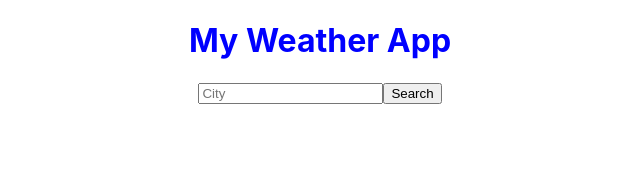
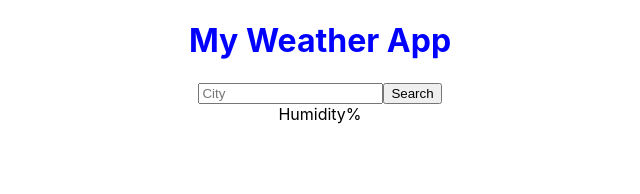
Before and after one commit to SarahAlAshwal/Granular, a React (Create React App) app: page / in a window 1280 px wide. Shown: the top 194 px of the page, without its empty margins (320-960 px from the left). Built offline with nearby package versions, Linux system fonts and the light colour scheme.

Commit message:
add the result card

```diff
--- a/src/SearhPage/ResultCard.tsx
+++ b/src/SearhPage/ResultCard.tsx
@@ -0,0 +1,30 @@
+import { Temperature } from './SearchInput';
+interface Props {
+  tempArray: Temperature[]
+  humidity: number | undefined
+}
+
+function ResultCard(props: Props) {
+  const temperature = props.tempArray.map((temp: Temperature, index) => {
+    return (
+      <div key={index}>
+      <label>{Object.keys(temp)[0]}</label>
+      <span>{Object.values(temp)[0]}</span>
+      <span>&#8451;</span>
+    </div>
+    )
+  }
+  )
+  return (
+    <div>
+      {temperature}
+      <div>
+      <label>Humidity</label>
+      <span>{props.humidity}</span>
+      <span>%</span>
+      </div>
+    </div>
+  );
+}
+
+export default ResultCard;
--- a/src/SearhPage/SearchInput.tsx
+++ b/src/SearhPage/SearchInput.tsx
@@ -1,21 +1,47 @@
 import './SearchInput';
 import { useState } from 'react';
 import axios from 'axios';
+import ResultCard from './ResultCard';
+
+export interface Temperature {
+  [name: string]: number
+}
+
 
 function SearchInput() {
   const [city, setCity] = useState('');
+  const [tempResult, setTempResult] = useState<Temperature[]>([]);
+  const [humidity, setHumididty] = useState<number>();
+  let temp :Temperature[] = []
   const key = 'bbd1b0329b9ffdfe98ba1d24b01caa49';
 
   const handleChange = (event: React.ChangeEvent<HTMLInputElement>) => setCity(event.target.value);
   const submit = () => {
     axios.get(`https://api.openweathermap.org/data/2.5/weather?q=${city}&appid=${key}&units=metric`)
-    .then(res => console.log(res.data.main));
-  }
+    .then(res => {
+      temp =[
+        {
+          'Current Temperature': res.data.main.temp
+        },
+        {
+          'Minimum Temperature': res.data.main.temp_min
+        },
+        {
+          'Maximum Temperature': res.data.main.temp_max
+        }
+      ];
+      setTempResult(temp);
+      setHumididty(res.data.main.humidity);
+    }
+    )
+    .catch(error => console.log(error))
+  };
 
   return (
     <>
     <input className='search-input' placeholder='City' onChange={handleChange}></input>
     <button onClick={submit}>Search</button>
+    <ResultCard tempArray={tempResult} humidity={humidity}/>
     </>
   );
   };
```
